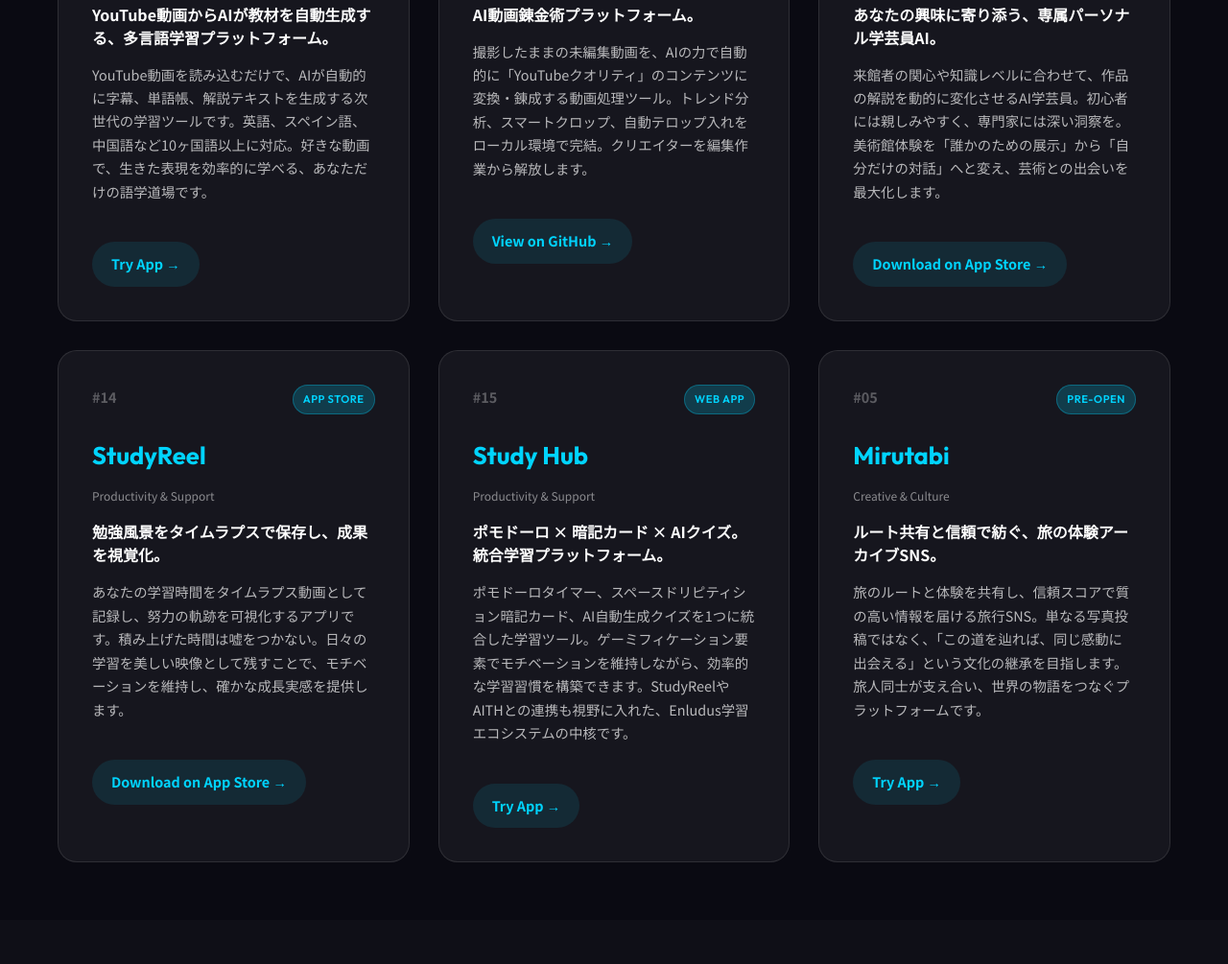
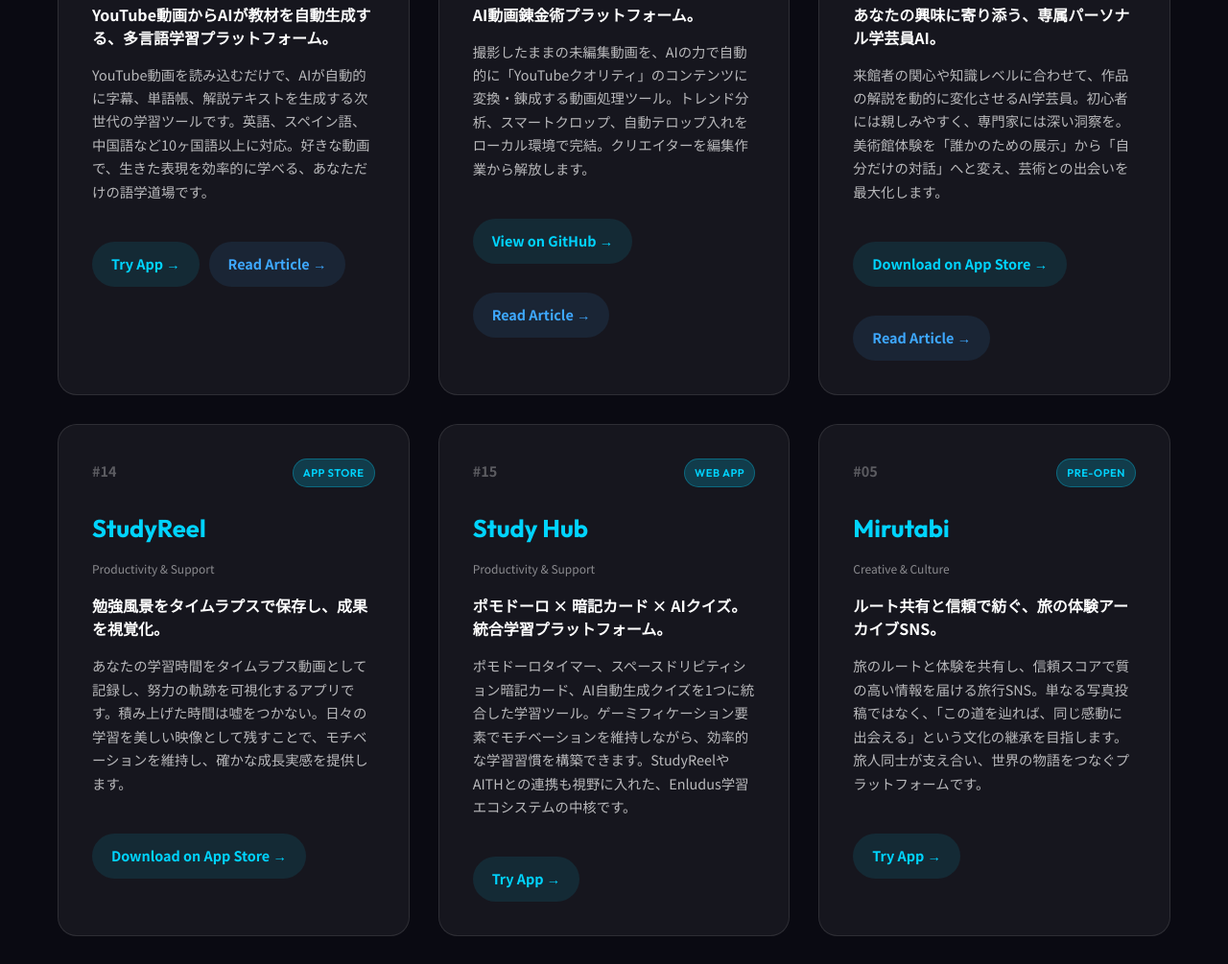
Before and after one commit to naki0227/enludus, a website built with Vite: page projects.html in a window 1280 px wide. Shown: the part 825-1830 px from the top of the page at 96% size. Built offline with nearby package versions, Linux system fonts and the light colour scheme.

Commit message:
feat(portfolio): add links to Zenn articles for Nue, Vidnitive, and Encura

```diff
--- a/projects.html
+++ b/projects.html
@@ -258,8 +258,14 @@
                     <p class="description">
                         YouTube動画を読み込むだけで、AIが自動的に字幕、単語帳、解説テキストを生成する次世代の学習ツールです。英語、スペイン語、中国語など10ヶ国語以上に対応。好きな動画で、生きた表現を効率的に学べる、あなただけの語学道場です。
                     </p>
-                    <a href="https://my-language-dojo-l8cl.vercel.app" target="_blank" class="project-link">Try App
-                        →</a>
+                    <div class="project-links" style="display: flex; gap: 10px; flex-wrap: wrap;">
+                        <a href="https://my-language-dojo-l8cl.vercel.app" target="_blank" class="project-link">Try App
+                            →</a>
+                        <a href="https://zenn.dev/ibukinagase/articles/2668f7b87c5a11" target="_blank"
+                            class="project-link" style="background: rgba(62, 168, 255, 0.1); color: #3EA8FF;">Read
+                            Article
+                            →</a>
+                    </div>
                 </article>
 
                 <!-- Nue -->
@@ -274,7 +280,14 @@
                     <p class="description">
                         撮影したままの未編集動画を、AIの力で自動的に「YouTubeクオリティ」のコンテンツに変換・錬成する動画処理ツール。トレンド分析、スマートクロップ、自動テロップ入れをローカル環境で完結。クリエイターを編集作業から解放します。
                     </p>
-                    <a href="https://github.com/naki0227/nue" target="_blank" class="project-link">View on GitHub →</a>
+                    <div class="project-links" style="display: flex; gap: 10px; flex-wrap: wrap;">
+                        <a href="https://github.com/naki0227/nue" target="_blank" class="project-link">View on GitHub
+                            →</a>
+                        <a href="https://zenn.dev/ibukinagase/articles/0edbdc59d3dcc6" target="_blank"
+                            class="project-link" style="background: rgba(62, 168, 255, 0.1); color: #3EA8FF;">Read
+                            Article
+                            →</a>
+                    </div>
                 </article>
 
                 <!-- Encura -->
@@ -289,8 +302,14 @@
                     <p class="description">
                         来館者の関心や知識レベルに合わせて、作品の解説を動的に変化させるAI学芸員。初心者には親しみやすく、専門家には深い洞察を。美術館体験を「誰かのための展示」から「自分だけの対話」へと変え、芸術との出会いを最大化します。
                     </p>
-                    <a href="https://apps.apple.com/jp/app/encura/id6756042890" target="_blank"
-                        class="project-link">Download on App Store →</a>
+                    <div class="project-links" style="display: flex; gap: 10px; flex-wrap: wrap;">
+                        <a href="https://apps.apple.com/jp/app/encura/id6756042890" target="_blank"
+                            class="project-link">Download on App Store →</a>
+                        <a href="https://zenn.dev/ibukinagase/articles/37c4544aa8b6e8" target="_blank"
+                            class="project-link" style="background: rgba(62, 168, 255, 0.1); color: #3EA8FF;">Read
+                            Article
+                            →</a>
+                    </div>
                 </article>
 
                 <!-- StudyReel -->
```
Also changed, not shown: index.html (+21 -7 lines).
